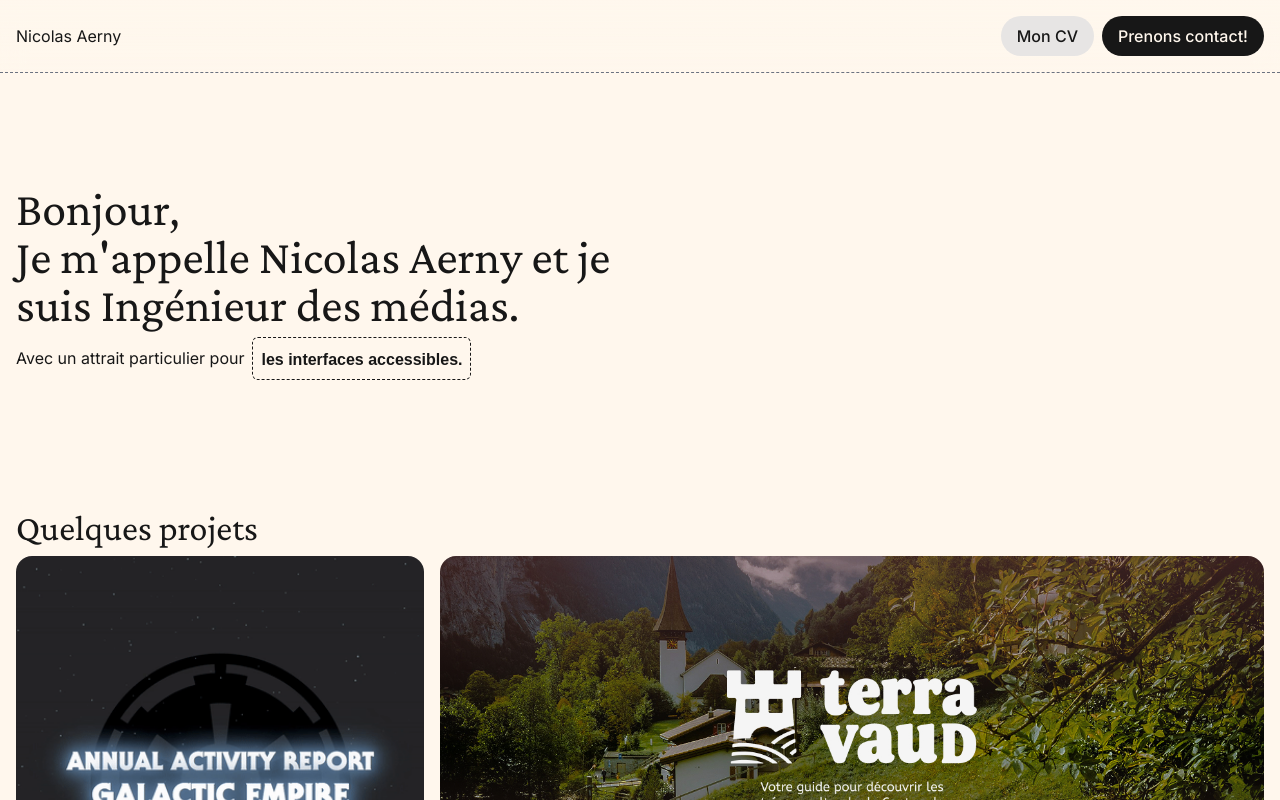
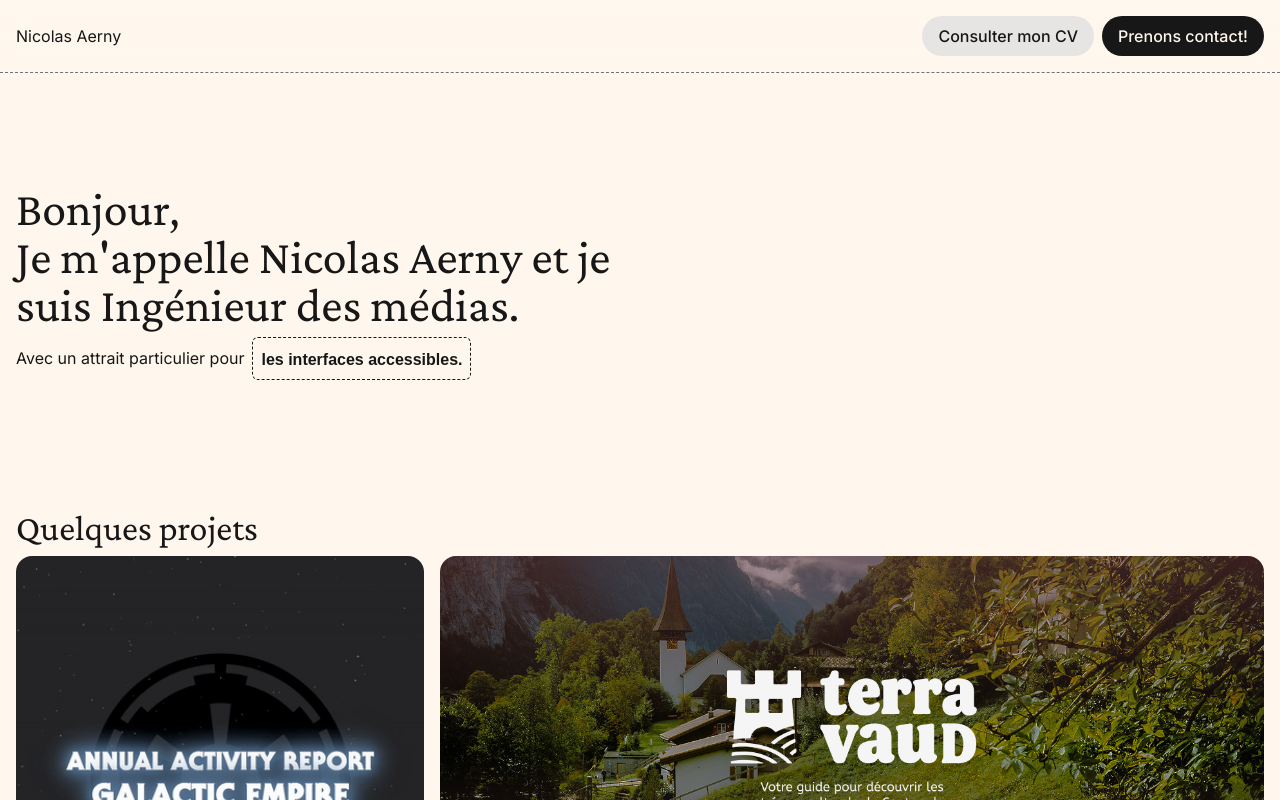
Before and after one commit to naerny/portfolio, a Next.js app: page / in a window 1280 px wide. Shown: the top 800 px of the page. Built offline with nearby package versions, Linux system fonts and the light colour scheme.

Commit message:
fix header link

```diff
--- a/app/components/Button.tsx
+++ b/app/components/Button.tsx
@@ -1,20 +1,24 @@
 'use client'
 
-import { ButtonHTMLAttributes } from 'react'
-import Link from 'next/link';
+import { ButtonHTMLAttributes,  } from 'react'
+import Link from 'next/link'
 
 interface ButtonProps extends ButtonHTMLAttributes<HTMLButtonElement> {
   children: React.ReactNode
-  variant?: 'primary' | 'secondary' | 'tertiary',
-   href?: string,
+  variant?: 'primary' | 'secondary' | 'tertiary'
+  href: string
+
 }
+
+// interface LinkButtonProps extends Omit<LinkProps<any>, 'children'> {
+//   children: React.ReactNode
+// }
 
 export default function Button({
   children,
   variant = 'primary',
   className = '',
   type = 'button',
-  href,
   ...props
 }: ButtonProps) {
   const baseStyles = "px-4 py-2 rounded-3xl font-medium transition-all hover:cursor-pointer hover:scale-105"
@@ -22,17 +26,6 @@ export default function Button({
     primary: "bg-(--foreground) text-(--background) hover:bg-(--gray) hover:rounded-lg focus:ring-2 focus:ring-blue-300",
     secondary: "bg-stone-200 text-(--foreground) hover:bg-stone-400 hover:rounded-lg hover:text-(--background) focus:ring-2 focus:ring-blue-300",
     tertiary: "bg-red-500 text-white hover:bg-red-600 focus:ring-2 focus:ring-red-300"
-  }
-
-  if (href) {
-    return (
-        <Link href={href}
-          className={`${baseStyles} ${variants[variant]} ${className}`}
-          {...props}
-        >
-          {children}
-        </Link>
-    )
   }
 
   return (
--- a/app/components/layout/Footer.tsx
+++ b/app/components/layout/Footer.tsx
@@ -44,6 +44,21 @@ export default function Footer() {
         />
         LinkedIn
       </a>
+      <a
+        className="flex items-center gap-1 hover:underline hover:underline-offset-4"
+        href="/cv_nicolas_aerny_2025.pdf"
+        target="_blank"
+        rel="noopener noreferrer"
+      >
+        <Image
+          aria-hidden
+          src="/cv.svg"
+          alt="cv icon"
+          width={16}
+          height={16}
+        />
+        Consulter mon CV
+      </a>
       {/* <a
         className="flex items-center gap-2 hover:underline hover:underline-offset-4"
         href="https://nextjs.org?utm_source=create-next-app&utm_medium=appdir-template-tw&utm_campaign=create-next-app"
--- a/app/components/layout/Header.tsx
+++ b/app/components/layout/Header.tsx
@@ -16,14 +16,14 @@ export default function Header() {
           <span className='text-shadow-xs text-shadow-orange-50'>Nicolas Aerny</span>
         </Link>
         <div className='flex gap-2'>
-          <Button
+          <Link
+            className="px-4 py-2 rounded-3xl font-medium bg-stone-200 text-(--foreground) hover:bg-stone-400 hover:rounded-lg hover:text-(--background) focus:ring-2 focus:ring-blue-300 transition-all hover:cursor-pointer hover:scale-105"
             href="/cv_nicolas_aerny_2025.pdf"
+            rel="noopener noreferrer"
             target="_blank"
-          rel="noopener noreferrer"
-          variant='secondary'
           >
-          Mon CV
-        </Button>
+            Consulter mon CV
+          </Link>
 
           <CtaBtn
             mailParts={['nicolas.aerny', 'gmail.com']}
```
Also changed, not shown: public/cv.svg (added). Lines whose indentation alone changed are shown as unchanged.
